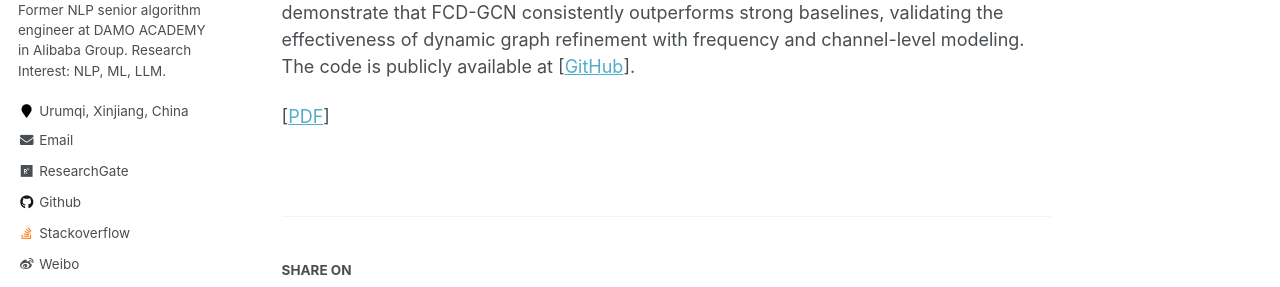
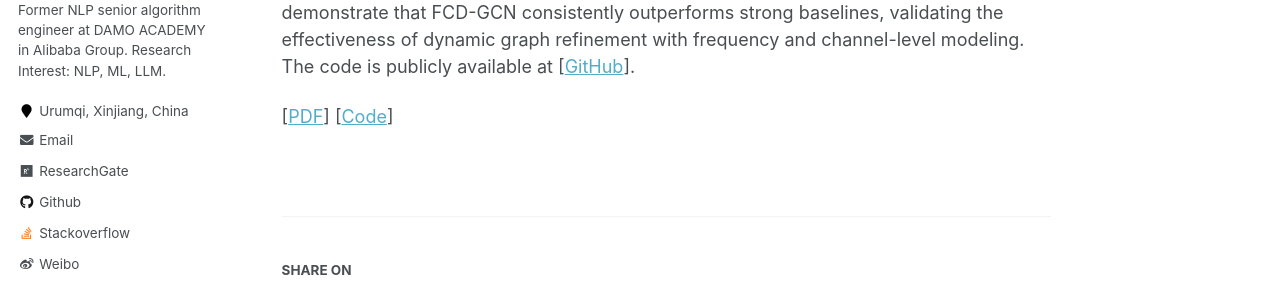
Before and after one commit to miradel51/miradel51.github.io, a Jekyll site: the page built from _publications/2026_ijcnn_freq_chanel_absa.md, in a window 1280 px wide and 900 px high, scrolled down 602 px. Shown: the part 274-561 px from the top of the window. Built offline with Jekyll 4.4.1, drawn with Linux system fonts in a browser that asks for light colours; some web fonts are replaced.

Commit message:
Update 2026_ijcnn_freq_chanel_absa.md
added code links

```diff
--- a/_publications/2026_ijcnn_freq_chanel_absa.md
+++ b/_publications/2026_ijcnn_freq_chanel_absa.md
@@ -28,4 +28,4 @@ Additionally, a dual-attention strategy combines a frequency-domain module using
 Extensive experiments on benchmark datasets demonstrate that FCD-GCN consistently outperforms strong baselines, validating the effectiveness of dynamic graph refinement with frequency and channel-level modeling.
 The code is publicly available at \[[GitHub](https://github.com/xjulsk/FCDGCN)\].
 
-\[[PDF](https://www.researchgate.net/publication/403329458_A_Frequency-Channel_Enhanced_Dynamic_GCN_for_Aspect-Based_Sentiment_Analysis)\]
+\[[PDF](https://www.researchgate.net/publication/403329458_A_Frequency-Channel_Enhanced_Dynamic_GCN_for_Aspect-Based_Sentiment_Analysis)\] \[[Code](https://github.com/xjulsk/FCDGCN)\]
```
